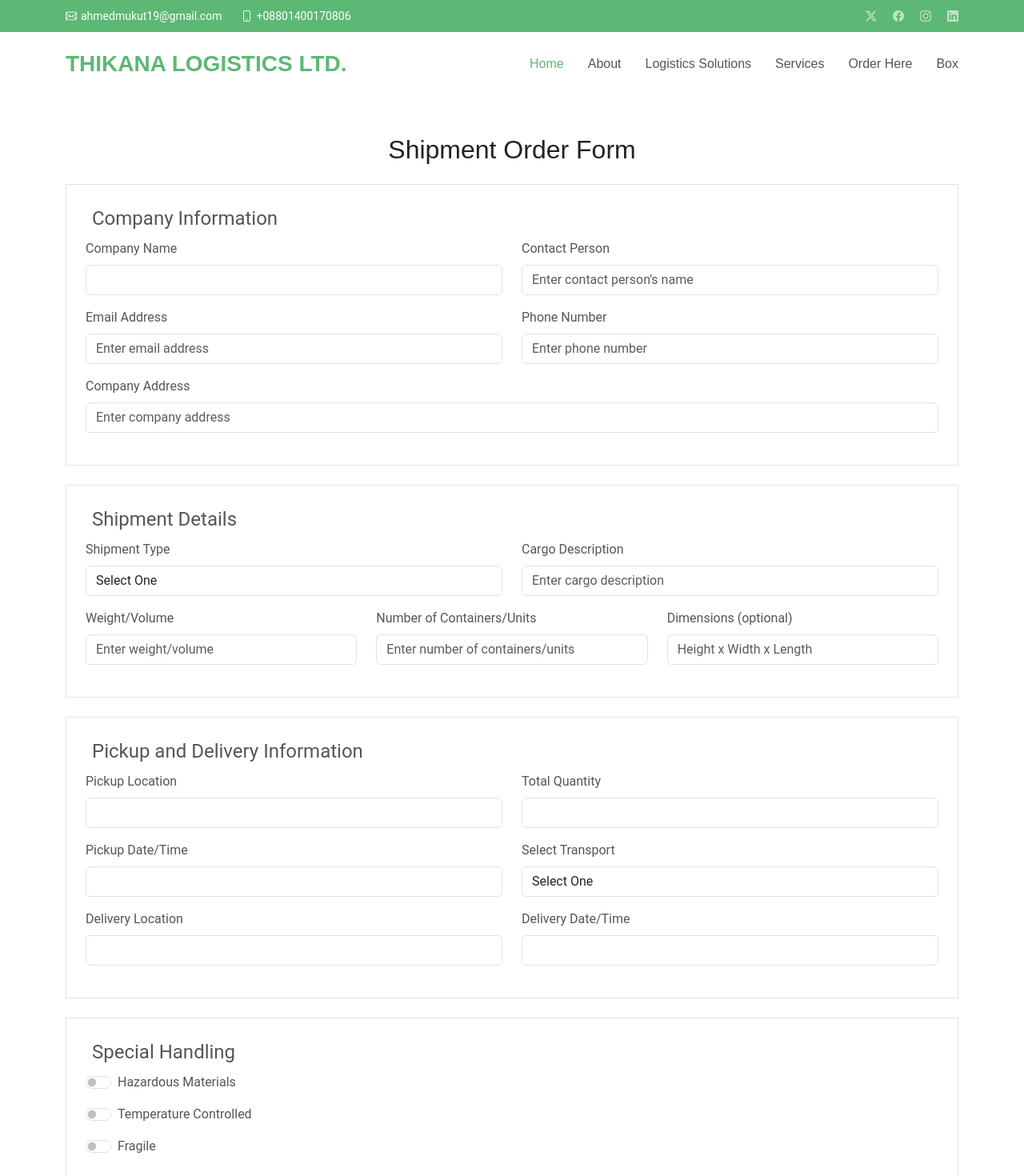
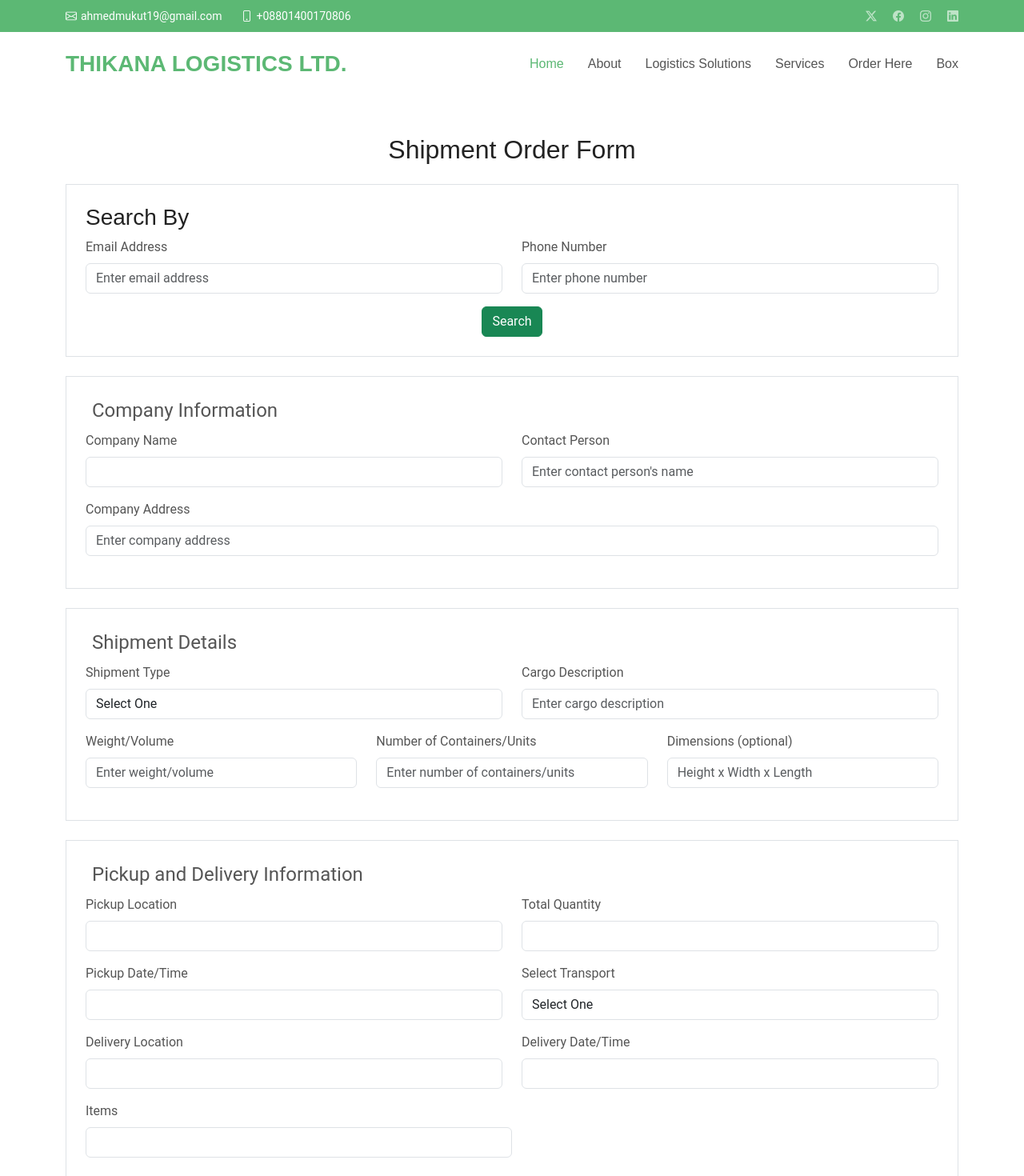
Before and after one commit to AhmedSanjid/React-Project, a React (Create React App) app: page /Freights in a window 1280 px wide. Shown: the top 1470 px of the page at 80% size. Built offline with nearby package versions, Linux system fonts and the light colour scheme.

Commit message:
Order edited

```diff
--- a/src/pages/Freights/index.js
+++ b/src/pages/Freights/index.js
@@ -59,6 +59,28 @@ function Freight() {
     <form onSubmit={handleSubmit}>
 
       <fieldset class="border p-4 mb-4">
+      <h3>Search By</h3>
+<div class="row mb-3">
+  <div class="col-md-6">
+    <label for="email" class="form-label">Email Address</label>
+    <input type="email" class="form-control" id="email" placeholder="Enter email address" required />
+  </div>
+
+  <div class="col-md-6">
+    <label for="phoneNumber" class="form-label">Phone Number</label>
+    <input type="text" class="form-control" id="phoneNumber" placeholder="Enter phone number" required />
+  </div>
+</div>
+
+<div class="row">
+  <div class="col-md-12 text-center">
+    <button type="submit" class="btn btn-success">Search</button>
+  </div>
+</div>
+
+      </fieldset>
+
+      <fieldset class="border p-4 mb-4">
         <legend class="w-auto px-2">Company Information</legend>
         <div class="row mb-3">
           <div class="col-md-6">
@@ -70,22 +92,11 @@ function Freight() {
             <input type="text" class="form-control" id="contactPerson" placeholder="Enter contact person's name" required/>
           </div>
         </div>
-        <div class="row mb-3">
-          <div class="col-md-6">
-            <label for="email" class="form-label">Email Address</label>
-            <input type="email" class="form-control" id="email" placeholder="Enter email address" required/>
-          </div>
-          <div class="col-md-6">
-            <label for="phoneNumber" class="form-label">Phone Number</label>
-            <input type="text" class="form-control" id="phoneNumber" placeholder="Enter phone number" required/>
-          </div>
-        </div>
         <div class="mb-3">
           <label for="companyAddress" class="form-label">Company Address</label>
           <input type="text" class="form-control" id="companyAddress" placeholder="Enter company address" required/>
         </div>
       </fieldset>
-
 
       <fieldset class="border p-4 mb-4">
         <legend class="w-auto px-2">Shipment Details</legend>
@@ -146,7 +157,6 @@ function Freight() {
           </select>
             </div>
           </div>
-
         <div class="row mb-3">
           <div class="col-md-6">
             <label for="delivery_location" class="form-label">Delivery Location</label>
@@ -157,6 +167,10 @@ function Freight() {
             <input defaultValue={inputs.delivery_time} name="delivery_time" onChange={handleChange} type="text" id="delivery_time" className="form-control" required />
           </div>
         </div>
+        <div class="col-md-6">
+            <label for="item" class="form-label">Items</label>
+            <input defaultValue={inputs.pickup_location} name="item" onChange={handleChange} type="text" id="pickup_location" className="form-control" required />
+          </div>
       </fieldset>
 
       <fieldset class="border p-4 mb-4">
```
